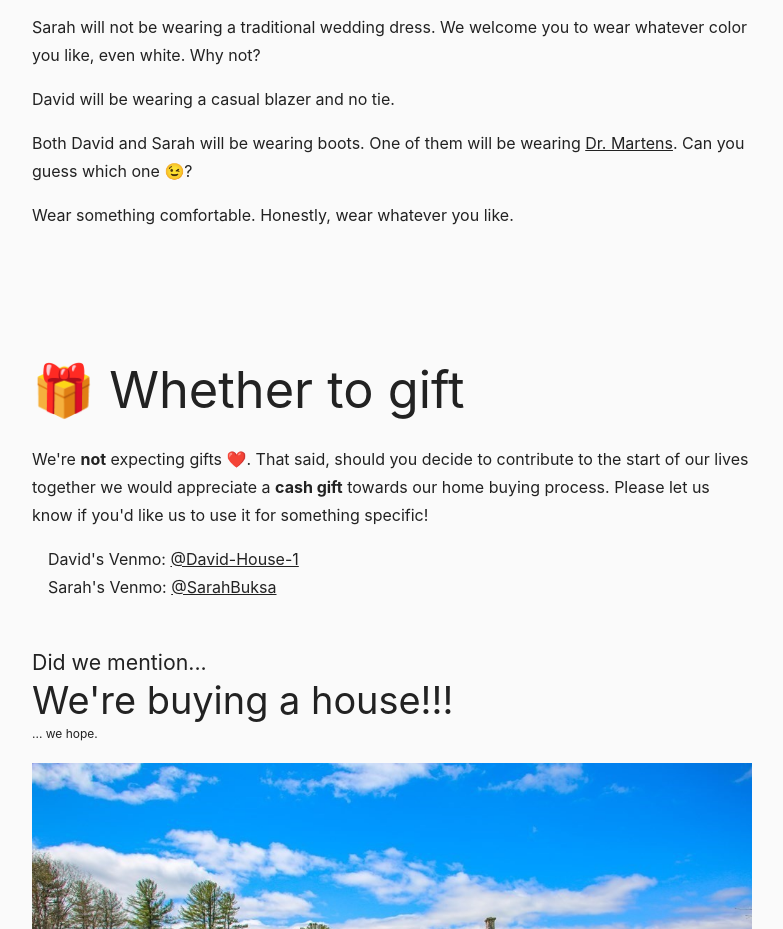
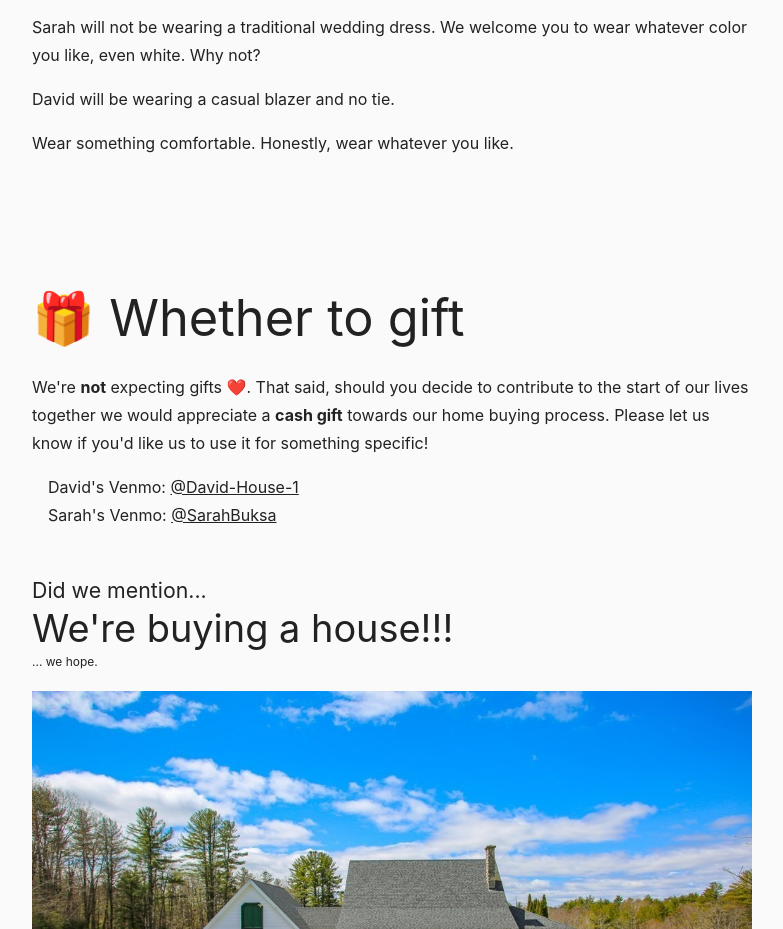
Before and after one commit to davidhousedev/wedding-site, a website: page index.html in a window 1280 px wide. Shown: the part 982-1911 px from the top of the page, without its empty margins (248-1031 px from the left). Drawn offline with Linux system fonts and the light colour scheme.

Commit message:
remove stuff

```diff
--- a/index.html
+++ b/index.html
@@ -61,11 +61,6 @@
         wear whatever color you like, even white. Why not?
       </p>
       <p>David will be wearing a casual blazer and no tie.</p>
-      <p>
-        Both David and Sarah will be wearing boots. One of them will be wearing
-        <a href="https://en.wikipedia.org/wiki/Dr._Martens">Dr. Martens</a>. Can
-        you guess which one 😉?
-      </p>
       <p>Wear something comfortable. Honestly, wear whatever you like.</p>
     </div>
 
```
